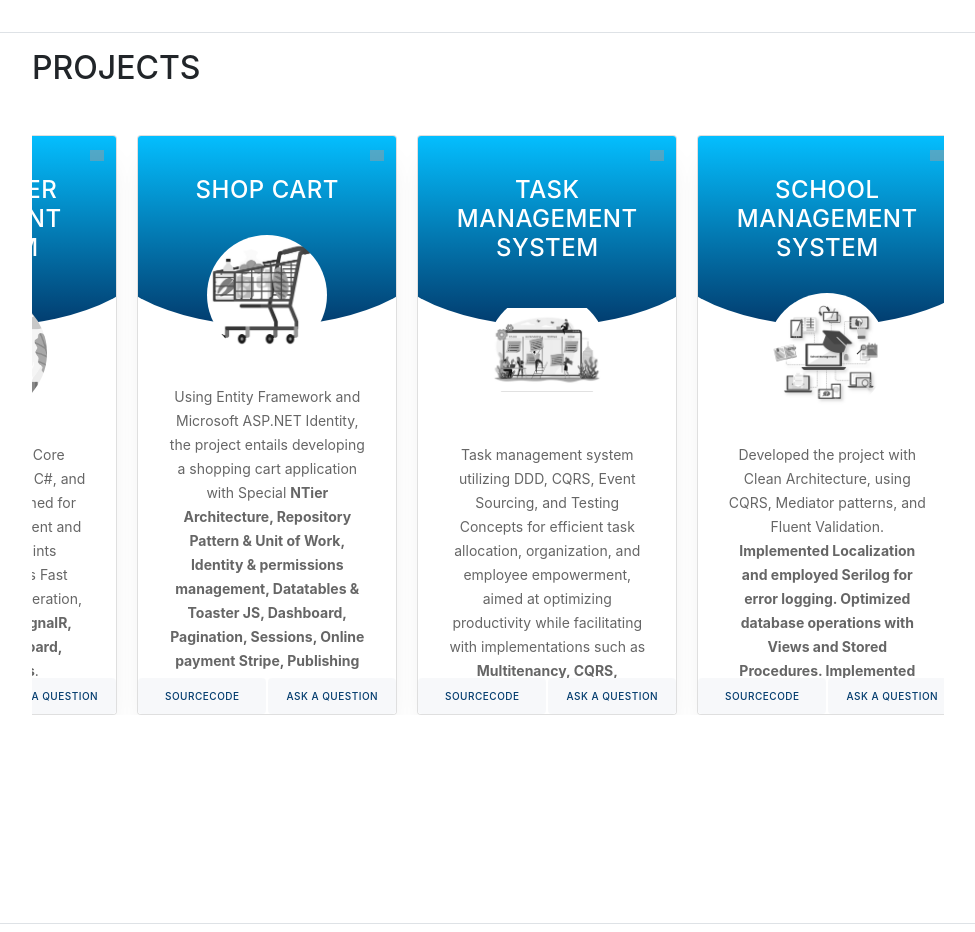
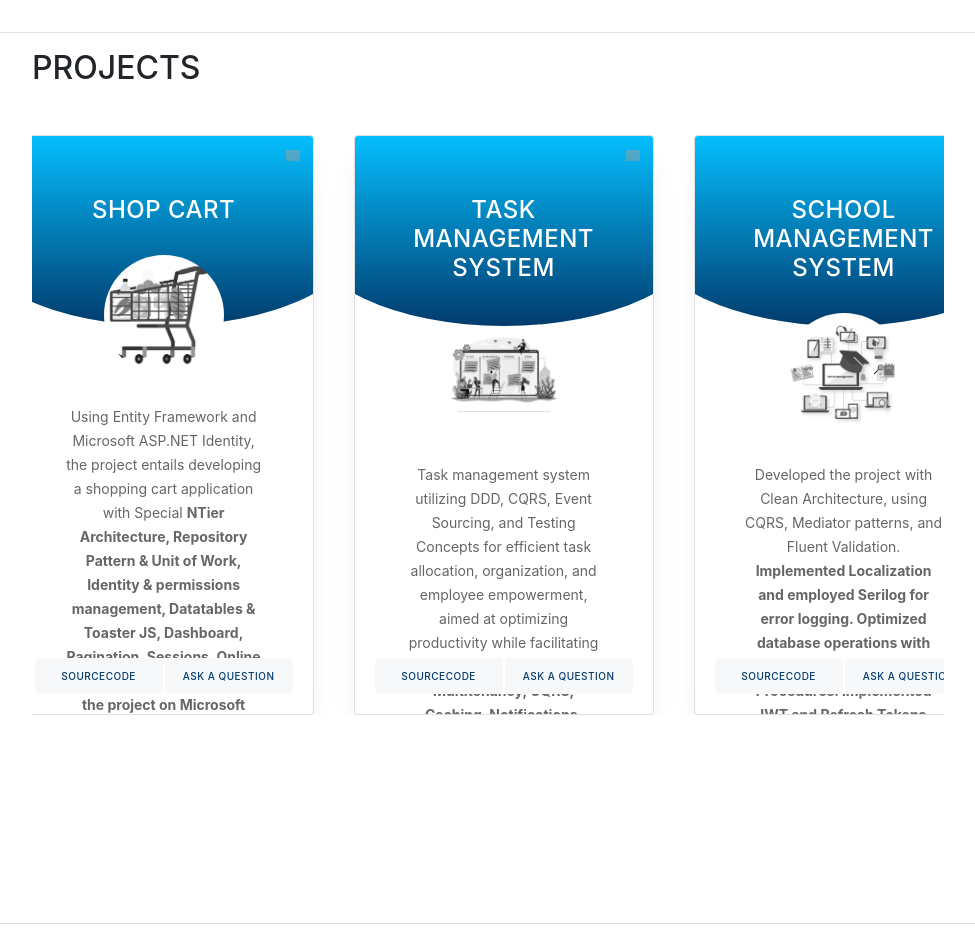
Before and after one commit to EmanShehta/My_Portfolio, a website with bundled scripts: page index.html in a window 1280 px wide. Shown: the part 1580-2512 px from the top of the page, without its empty margins (288-1263 px from the left). Built offline with nearby package versions, Linux system fonts and the light colour scheme; grey boxes are pictures that could not be loaded; animation ran at ten frames a second; files whose address does not match are found by name; a web font is replaced by a local one.

Commit message:
mywork29

```diff
--- a/css/projects.css
+++ b/css/projects.css
@@ -166,6 +166,7 @@
       position: relative;
       transition: all 0.4s ease;
       margin: 0 10px;
+      min-height: 500px; /* Minimum height for the card */
 
       &:before {
         height: 190px;
@@ -235,6 +236,7 @@
           color: #666;
           height: 90px;
           transition: all 0.4s ease-out;
+          flex-grow: 1;
         }
 
         .pic {
@@ -260,6 +262,7 @@
         background: white;
         bottom: 4px;
         z-index: 1;
+        margin-top: 5px; /* Add space above the buttons */
 
         .btn {
           border: 0;
--- a/css/resume.css
+++ b/css/resume.css
@@ -269,20 +269,59 @@ a {
     -ms-overflow-style: -ms-autohiding-scrollbar; /* Hide scrollbar in IE/Edge */
     scrollbar-width: none; /* Hide scrollbar in Firefox */
     position: initial;
-      padding-left: 13%;
-
+    justify-content: center; /* Center the cards */
+    gap: 10px; /* Add space between cards */
   }
 
-  /* Hide scrollbar for WebKit (Chrome, Safari) */
+  .cards .card {
+    flex: 0 0 80%; /* Adjust width as needed */
+    margin-right: 20px; /* Space between cards */
+  }
+
+  .cards .card:first-child {
+    margin-left: 5vw; /* Space from the left edge */
+  }
+
   .cards::-webkit-scrollbar {
-      display: none;
+    display: none; /* Hide scrollbar for WebKit (Chrome, Safari) */
   }
 
   .card {
-      flex: 0 0 auto; /* Allow cards to shrink and grow, but don't allow them to shrink below their intrinsic width */
-      width: 250px; /* Adjust width as needed */
+    width: 100%; /* Full width */
+    box-sizing: border-box; /* Include padding and border in the element's total width and height */
+    padding: 20px; /* Adjust padding as needed */
+    background-color: #fff; /* Background color */
+    border-radius: 8px; /* Rounded corners */
+    box-shadow: 0 4px 8px rgba(0,0,0,0.1); /* Box shadow */
   }
 
+  /* Media queries for different screen sizes */
+  @media (min-width: 1200px) {
+    .cards {
+      padding-left: 2vw;
+    }
+    .cards .card:first-child {
+      margin-left: 2vw;
+    }
+  }
+
+  @media (min-width: 768px) and (max-width: 1199px) {
+    .cards {
+      padding-left: 3vw;
+    }
+    .cards .card:first-child {
+      margin-left: 3vw;
+    }
+  }
+
+  @media (max-width: 767px) {
+    .cards {
+      padding-left: 5vw;
+    }
+    .cards .card:first-child {
+      margin-left: 5vw;
+    }
+  }
   /* Media query for mobile screens */
   @media (max-width: 767px) {
     .projects-container {
--- a/index.html
+++ b/index.html
@@ -520,7 +520,7 @@
     <script src="js/resume.js"></script>
     <script>
       function navigateToCV() {
-        window.location.href = 'https://drive.google.com/file/d/1nyCnHkpE8NOmYF55OiojR5CBQxBysLrK/view?usp=sharing';
+        window.location.href = 'https://drive.google.com/file/d/1ULPIUvBA68ZVbwErYeNFFj-htgNNgJU4/view?usp=sharing';
       }
       document.querySelectorAll('.card').forEach(card => {
     card.addEventListener('click', () => {
```
Lines whose indentation alone changed are shown as unchanged.
